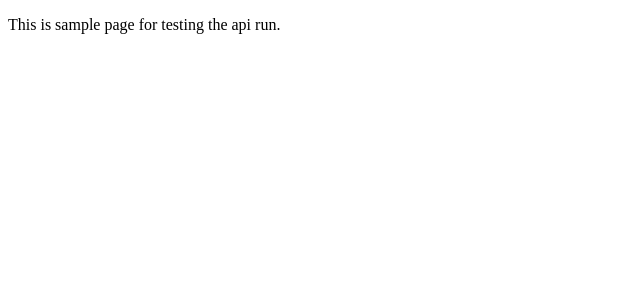
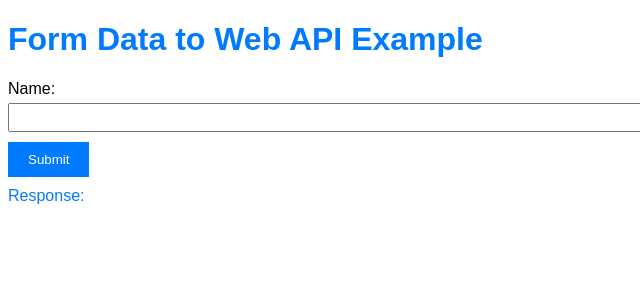
Before and after one commit to searce-tirth/blog-app, a Flask app: page / in a window 1280 px wide. Shown: the top 300 px of the page, without its empty margins (0-640 px from the left). Run offline with Flask 2, Linux system fonts and the light colour scheme.

Commit message:
Update index.html

```diff
--- a/templates/index.html
+++ b/templates/index.html
@@ -1,9 +1,100 @@
 <!DOCTYPE html>
 <html>
-    <head>
-        <title>Example</title>
-    </head>
-    <body>
-        <p>This is sample page for testing the api run.</p>
-    </body>
+<head>
+  <title>Simple GUI to test Application</title>
+  <style>
+    body {
+      font-family: Arial, sans-serif;
+    }
+
+    h1 {
+      color: #007bff;
+    }
+
+    form {
+      margin-top: 20px;
+    }
+
+    label {
+      display: block;
+      margin-bottom: 5px;
+    }
+
+    input[type="text"] {
+      width: 100%;
+      padding: 5px;
+      margin-bottom: 10px;
+    }
+
+    input[type="submit"] {
+      background-color: #007bff;
+      color: #fff;
+      padding: 10px 20px;
+      border: none;
+      cursor: pointer;
+    }
+
+    #response {
+      margin-top: 10px;
+      color: #007bff;
+    }
+
+    .error {
+      color: red;
+    }
+  </style>
+  <script>
+    function submitForm() {
+      // Get form data
+      var name = document.getElementById("name").value;
+
+      // Create JSON object from form data
+      var data = {
+        name: name,
+      };
+
+      // Convert JSON object to string
+      var jsonData = JSON.stringify(data);
+
+      // Create XMLHttpRequest object
+      var xhr = new XMLHttpRequest();
+
+      // Define the endpoint URL of your web API
+      var url = "https://blog-app-o7s6emedkq-uc.a.run.app/read_blog";
+
+      // Open the connection
+      xhr.open("POST", url, true);
+
+      // Set the request header for JSON data
+      xhr.setRequestHeader("Content-Type", "application/json;charset=UTF-8");
+
+      // Send the request with the form data
+      xhr.send(jsonData);
+
+      // Handle the response
+      xhr.onload = function() {
+        if (xhr.status === 200) {
+          var response = JSON.parse(xhr.responseText);
+          var result = response.content; // Assuming the API returns a JSON object with a "result" property
+          document.getElementById("response").innerText = result;
+        } else {
+          document.getElementById("response").innerText = "Error: " + xhr.statusText;
+        }
+      };
+
+      // Prevent form submission
+      return false;
+    }
+  </script>
+</head>
+<body>
+  <h1>Form Data to Web API Example</h1>
+  <form onsubmit="return submitForm()">
+    <label for="name">Name:</label>
+    <input type="text" id="name" required>
+    <br>
+    <input type="submit" value="Submit">
+  </form>
+  <p id="response">Response: </p>
+</body>
 </html>
```
